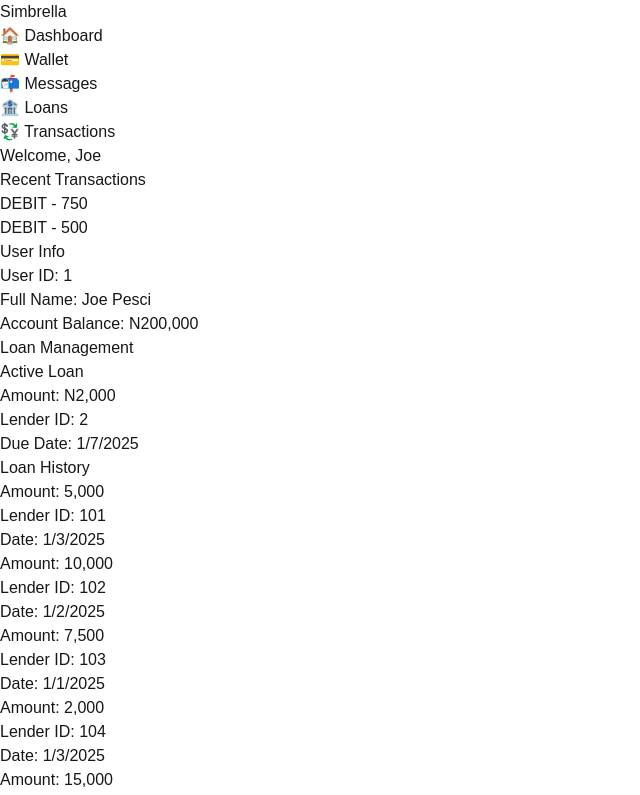
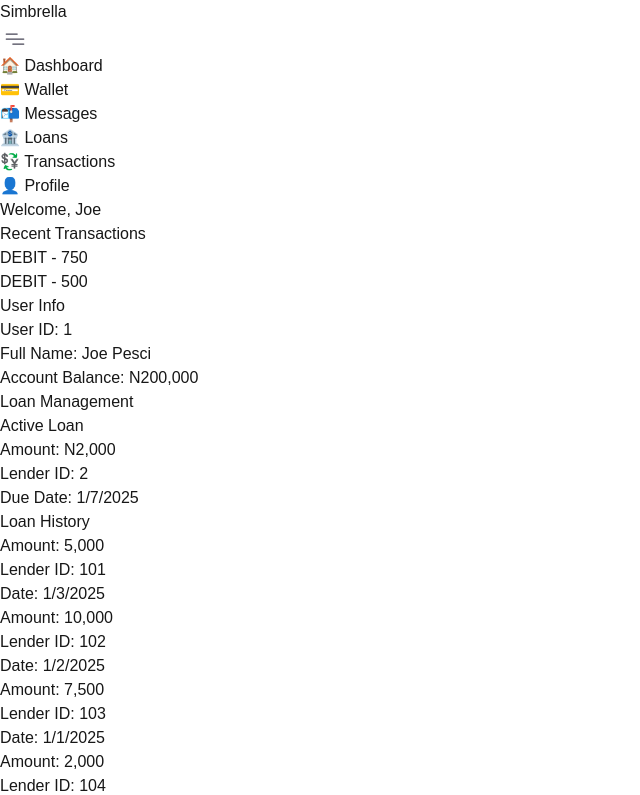
Before and after one commit to GabrielAbubakar/simbrella-fintech-task, a Next.js app: page / in a window 1280 px wide. Shown: the top 795 px of the page, without its empty margins (0-640 px from the left). Built offline with nearby package versions, Linux system fonts and the light colour scheme.

Commit message:
removed fonts and some fixes

```diff
--- a/package.json
+++ b/package.json
@@ -3,7 +3,7 @@
   "version": "0.1.0",
   "private": true,
   "scripts": {
-    "dev": "next dev --turbopack",
+    "dev": "next dev",
     "build": "next build",
     "start": "next start",
     "lint": "next lint",
--- a/src/app/components/MainSection.tsx
+++ b/src/app/components/MainSection.tsx
@@ -55,7 +55,7 @@ export default function MainSection() {
     }, [])
 
     return (
-        <div className="bg-slate-200 p-10 flex-1">
+        <div className="bg-slate-200 p-10 flex-1 max-w-full">
             <h1 className="font-bold text-4xl mb-10">
                 Welcome, {!isLoading ? userInfo?.name.split(' ')[0] : <span className="h-7 inline-block bg-gray-300 w-52 animate-pulse"></span>}
             </h1>
@@ -65,7 +65,7 @@ export default function MainSection() {
             {/* Quick Info Section */}
             {
                 !isLoading ? (
-                    <div className="flex  justify-between gap-5 mb-10">
+                    <div className="flex flex-col lg:flex-row justify-between gap-5 mb-10">
                         <div className="p-5 w-full bg-white">
                             <H2 text="Recent Transactions" />
 
@@ -90,7 +90,7 @@ export default function MainSection() {
                         </div>
                     </div>
                 ) : (
-                    <div className="flex justify-between gap-5 mb-10">
+                    <div className="flex flex-col lg:flex-row justify-between gap-5 mb-10 max-w-full">
                         <div className="h-36 w-full bg-gray-300 animate-pulse">
 
                         </div>
--- a/src/app/components/Navbar.tsx
+++ b/src/app/components/Navbar.tsx
@@ -2,8 +2,14 @@
 
 export default function Navbar() {
     return (
-        <nav className="px-10 py-5 bg-transparent z-10">
+        <nav className="px-10 py-5 bg-transparent z-10 flex justify-between">
             <a href="#" className="font-bold uppercase">Simbrella</a>
+
+            <div className="block lg:hidden">
+                <svg width="30px" height="30px" viewBox="0 0 24 24" fill="none" xmlns="http://www.w3.org/2000/svg">
+                    <path d="M5 8H13.75M5 12H19M10.25 16L19 16" stroke="#464455" strokeLinecap="round" strokeLinejoin="round" />
+                </svg>
+            </div>
         </nav>
     )
 }
--- a/src/app/components/Sidebar.tsx
+++ b/src/app/components/Sidebar.tsx
@@ -10,6 +10,7 @@ export default function Sidebar() {
                 <SideBarLink text="📬 Messages" />
                 <SideBarLink text="🏦 Loans" />
                 <SideBarLink text="💱 Transactions" />
+                <SideBarLink text="👤 Profile" />
             </ul>
         </div>
     )
--- a/src/app/layout.tsx
+++ b/src/app/layout.tsx
@@ -1,16 +1,16 @@
 import type { Metadata } from "next";
-import { Geist, Geist_Mono } from "next/font/google";
+// import { Geist, Geist_Mono } from "next/font/google";
 import "./globals.css";
 
-const geistSans = Geist({
-  variable: "--font-geist-sans",
-  subsets: ["latin"],
-});
+// const geistSans = Geist({
+//   variable: "--font-geist-sans",
+//   subsets: ["latin"],
+// });
 
-const geistMono = Geist_Mono({
-  variable: "--font-geist-mono",
-  subsets: ["latin"],
-});
+// const geistMono = Geist_Mono({
+//   variable: "--font-geist-mono",
+//   subsets: ["latin"],
+// });
 
 export const metadata: Metadata = {
   title: "Simbrella Dashboard",
@@ -25,7 +25,7 @@ export default function RootLayout({
   return (
     <html lang="en">
       <body
-        className={`${geistSans.variable} ${geistMono.variable} antialiased`}
+        className={`antialiased`}
       >
         {children}
       </body>
```
